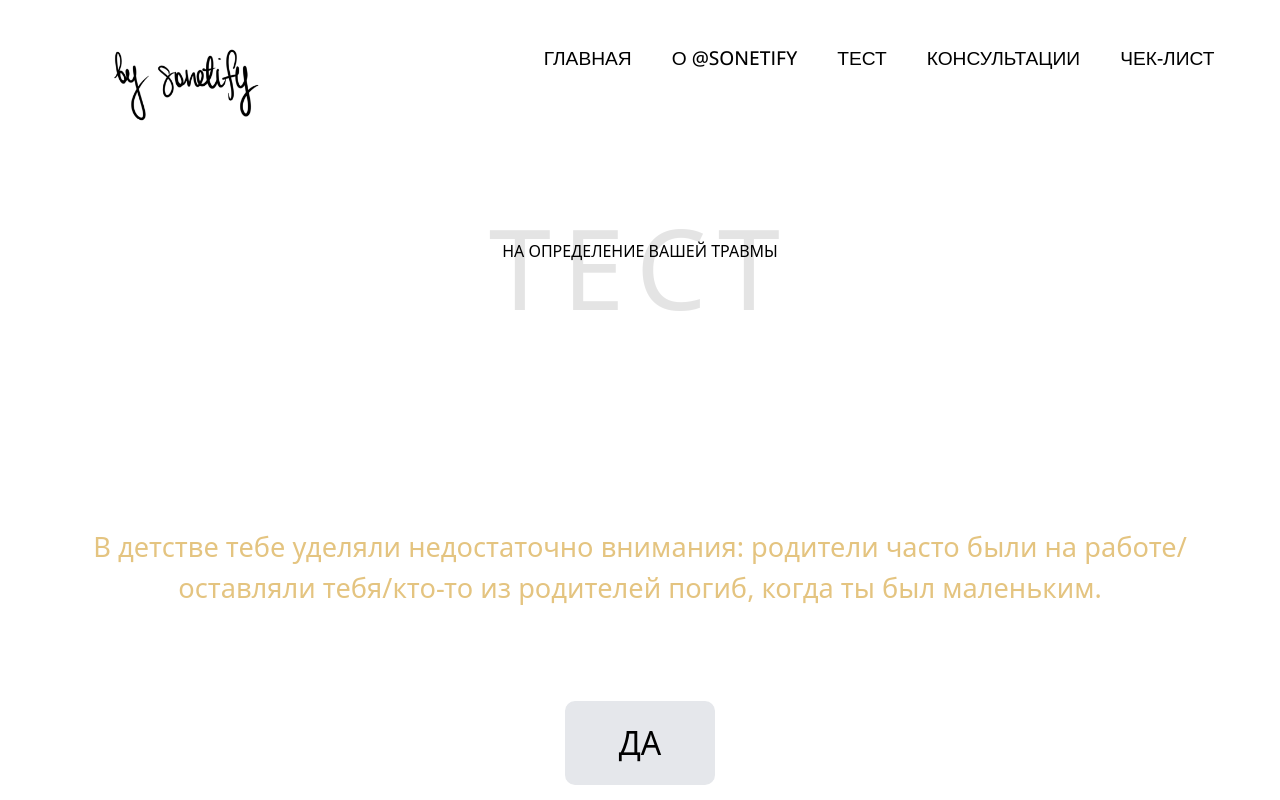
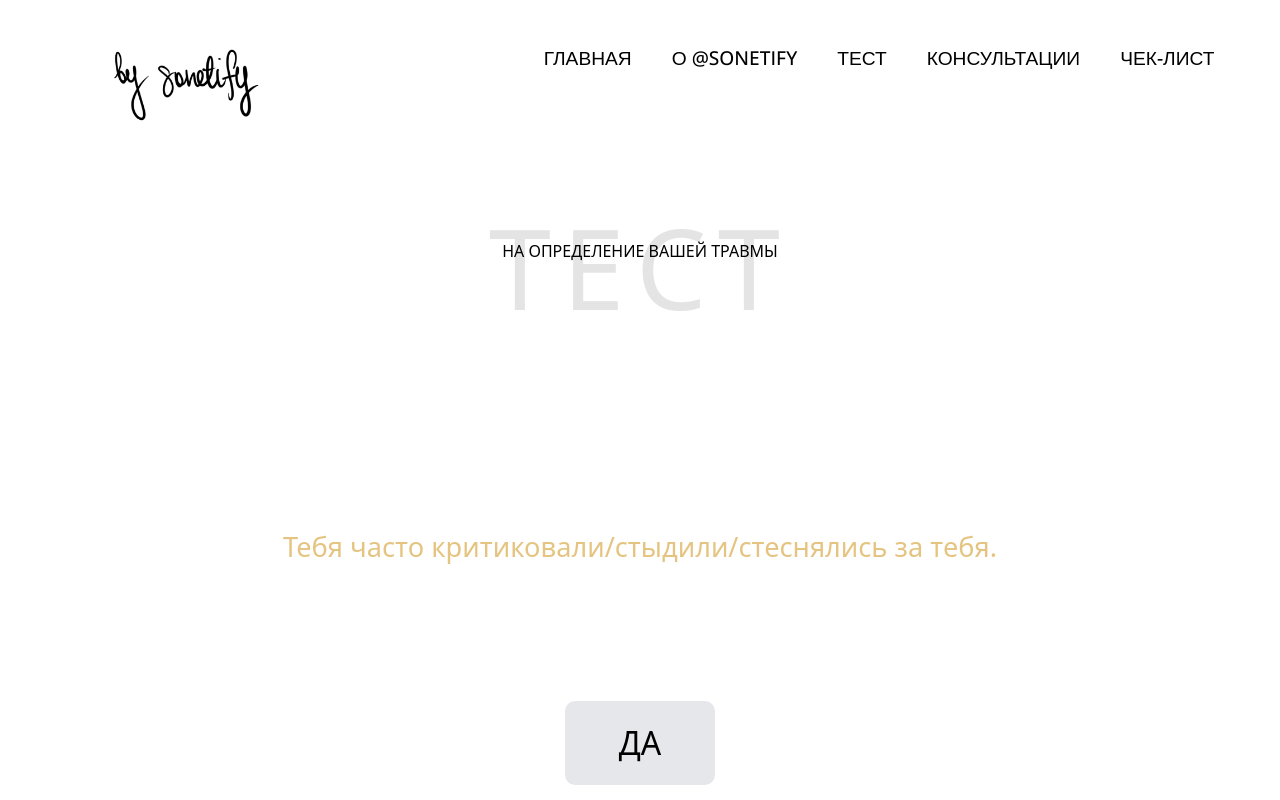
Before and after one commit to ch1cano/sonetify, a Next.js app: page /test in a window 1280 px wide. Shown: the top 800 px of the page. Built offline with nearby package versions, Linux system fonts and the light colour scheme; a web font is replaced by a local one.

Commit message:
fix test

```diff
--- a/pages/test.tsx
+++ b/pages/test.tsx
@@ -98,9 +98,8 @@ const TestPage: FC = () => {
 	const router = useRouter();
 	const testResult = useTestResult();
 	useEffect(() => {
-		const shuffledQuestions = allQuestions.sort((a, b) => 0.5 - Math.random());
 		setCurrentQuestion(shuffledQuestions[currentQuestionIndex]);
-	  }, [currentQuestionIndex]);
+	  }, [currentQuestionIndex, shuffledQuestions]);
 	return (
 		<>
 			<main className="w-full h-full flex flex-col intro justify-center items-center gap-4 mb-10">
```
